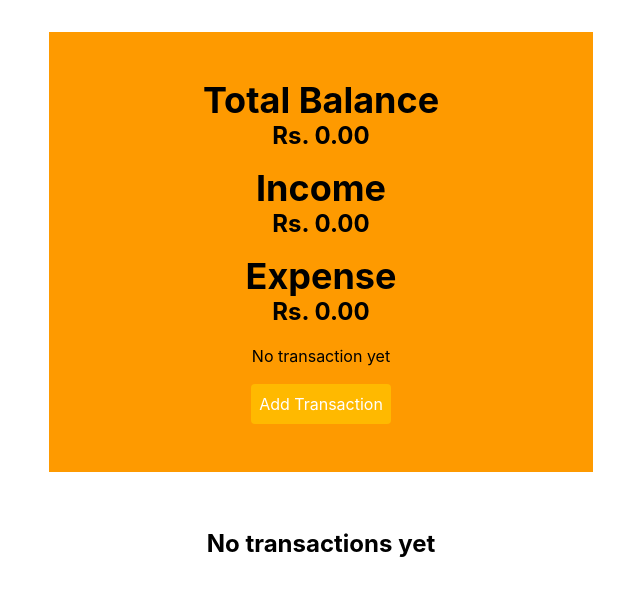
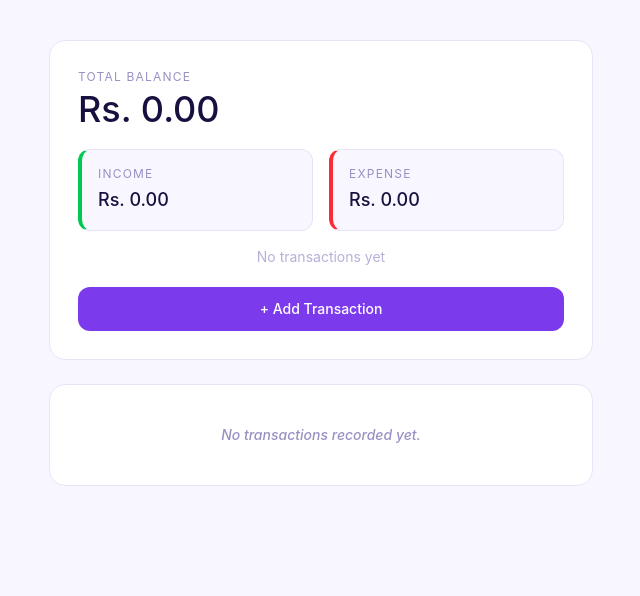
Before and after one commit to ManzarAbbass/Learning_react, a React (Vite) app in the folder 24-Expense-Tracker/: page / in a window 1280 px wide. Shown: the top 596 px of the page, without its empty margins (319-959 px from the left). Built offline with nearby package versions, Linux system fonts and the light colour scheme.

Commit message:
Ui polish

```diff
--- a/24-Expense-Tracker/src/App.jsx
+++ b/24-Expense-Tracker/src/App.jsx
@@ -8,13 +8,13 @@ const App = () => {
   const [form, setForm] = useState(false)
   return (
     <ExpenseContext>
-        <div className="min-h-screen bg-brand-bg">
-    <div className="max-w-xl mx-auto px-4 py-8 flex flex-col gap-6">
-      <Balance form={form} setForm={setForm}/>
-      {form && <AddExpense setForm={setForm} form={form} />}
-      <ExpenseList />
-    </div>
-    </div>
+      <div className="min-h-screen bg-[#f8f7ff]">
+        <div className="max-w-xl mx-auto px-4 py-6 sm:py-10">
+          <Balance form={form} setForm={setForm} />
+          {form && <AddExpense setForm={setForm} form={form} />}
+          <ExpenseList />
+        </div>
+      </div>
     </ExpenseContext>
   )
 }
--- a/24-Expense-Tracker/src/components/AddExpense.jsx
+++ b/24-Expense-Tracker/src/components/AddExpense.jsx
@@ -2,111 +2,145 @@ import { useContext, useState } from "react";
 import { expenseContextData } from "../context/ExpenseContext";
 
 const AddExpense = ({ form, setForm }) => {
-  const { addTransaction } = useContext(expenseContextData)
-  const [type, setType] = useState("Income")
+  const { addTransaction } = useContext(expenseContextData);
+  const [type, setType] = useState("Income");
   const [category, setCategory] = useState("");
   const [amount, setAmount] = useState("");
   const [date, setDate] = useState("");
 
-  const AddTransaction = () => {
+  const handleSubmit = (e) => {
+    e.preventDefault();
+    if (!category || !amount || !date) return alert("Please fill all fields");
+
     const newTransaction = {
-      id:Date.now(),
+      id: Date.now(),
       type: type.toLowerCase(),
-      category:category,
+      category: category,
       amount: parseFloat(amount),
-      date: date
-  }
-  addTransaction(newTransaction)
-}
+      date: date,
+    };
+
+    addTransaction(newTransaction);
+    setForm(false); // Form close karne ke liye
+  };
+
+  if (!form) return null;
+
   return (
-    <div className=" flex items-center justify-center bg-brand-bg">
-      <form onSubmit={(e) => {
-        e.preventDefault();
-        // Handle form submission here, such as sending data to an API or updating state
-      }}
-        className="bg-[#110e24] border border-[#1e1a35] rounded-xl p-8 flex flex-col gap-4 w-full max-w-md">
-        <h2 className="text-white text-xl font-medium">Add Transaction</h2>
-        <p className="text-[#4a4270] text-xs uppercase tracking-widest">Type</p>
-        <div className="flex bg-[#1a1530] rounded-full p-1 border border-[#2e2550]">
+    <div className="fixed inset-0 bg-[#1a1040]/20 backdrop-blur-sm flex items-center justify-center p-4 z-50">
+      <form
+        onSubmit={handleSubmit}
+        className="bg-white border border-[#e8e4f8] rounded-2xl p-7 flex flex-col gap-5 w-full max-w-md shadow-xl"
+      >
+        <div className="flex justify-between items-center">
+          <h2 className="text-xl font-bold text-[#1a1040]">Add Transaction</h2>
           <button
-            onClick={() => {
-              setType("Income")
-            }}
-            className="flex-1 py-2 rounded-full bg-brand-accent text-white text-sm border-solid-[#2e2550]">Income</button>
+            type="button"
+            onClick={() => setForm(false)}
+            className="text-[#9991c4] hover:text-[#1a1040]"
+          >
+            ✕
+          </button>
+        </div>
+
+        {/* Type Toggle */}
+        <div>
+          <p className="text-[10px] text-[#9991c4] uppercase tracking-[0.15em] mb-2 font-bold">Transaction Type</p>
+          <div className="flex bg-[#f8f7ff] rounded-xl p-1 border border-[#e8e4f8]">
             <button
-            onClick={() => {
-              setType("Expense")
-            }}
-            className="flex-1 py-2 rounded-full bg-brand-accent text-white text-sm border-solid-[#2e2550]">Expense</button>
+              type="button"
+              onClick={() => setType("Income")}
+              className={`flex-1 py-2 rounded-lg text-sm font-medium transition-all ${
+                type === "Income" ? "bg-[#7c3aed] text-white shadow-md" : "text-[#9991c4]"
+              }`}
+            >
+              Income
+            </button>
+            <button
+              type="button"
+              onClick={() => setType("Expense")}
+              className={`flex-1 py-2 rounded-lg text-sm font-medium transition-all ${
+                type === "Expense" ? "bg-[#7c3aed] text-white shadow-md" : "text-[#9991c4]"
+              }`}
+            >
+              Expense
+            </button>
           </div>
-        <p className="text-[#4a4270] text-xs uppercase tracking-widest">Category</p>
+        </div>
+
+        {/* Category Select */}
+        <div>
+          <p className="text-[10px] text-[#9991c4] uppercase tracking-[0.15em] mb-2 font-bold">Category</p>
           <select
-          onChange={(e) => {
-            setCategory(e.target.value)
-          }}
-          className="w-full bg-[#1a1530] border border-[#2e2550] rounded-lg px-4 py-2.5 text-[#e2e0f0] text-sm outline-none">
-          <option value={type} >Select category</option>
-          {type === "Income" ?
-            (
+            required
+            value={category}
+            onChange={(e) => setCategory(e.target.value)}
+            className="w-full bg-[#f8f7ff] border border-[#e8e4f8] rounded-xl px-4 py-3 text-[#1a1040] text-sm outline-none focus:border-[#7c3aed] transition-colors appearance-none"
+          >
+            <option value="">Select Category</option>
+            {type === "Income" ? (
               <>
                 <option value="Salary">Salary</option>
                 <option value="Freelance">Freelance</option>
                 <option value="Business">Business</option>
-                <option value="Investment">Investment</option>
                 <option value="Other">Other</option>
               </>
-            ) : (<>
+            ) : (
+              <>
                 <option value="Food">Food</option>
                 <option value="Transport">Transport</option>
                 <option value="Shopping">Shopping</option>
                 <option value="Bills">Bills</option>
-              <option value="Health">Health</option>
                 <option value="Other">Other</option>
               </>
             )}
           </select>
+        </div>
 
-        <p className="text-[#4a4270] text-xs uppercase tracking-widest">Amount</p>
+        {/* Amount Input */}
+        <div>
+          <p className="text-[10px] text-[#9991c4] uppercase tracking-[0.15em] mb-2 font-bold">Amount</p>
           <input
             required
-          onChange={(e) => {
-            setAmount(e.target.value)
-          }}
             type="number"
-          placeholder="Rs.0.00"
-          min={1}
+            placeholder="0.00"
             value={amount}
-          className="w-full bg-[#1a1530] border border-[#2e2550] rounded-lg px-4 py-2.5 text-[#e2e0f0] text-sm outline-none"
+            onChange={(e) => setAmount(e.target.value)}
+            className="w-full bg-[#f8f7ff] border border-[#e8e4f8] rounded-xl px-4 py-3 text-[#1a1040] text-sm outline-none focus:border-[#7c3aed] transition-colors"
           />
-        <p className="text-[#4a4270] text-xs uppercase tracking-widest">Date</p>
+        </div>
+
+        {/* Date Input */}
+        <div>
+          <p className="text-[10px] text-[#9991c4] uppercase tracking-[0.15em] mb-2 font-bold">Date</p>
           <input
             required
-          onChange={(e) => {
-            setDate(e.target.value)
-          }}
+            type="date"
             value={date}
-          type="date" id="date" name="date"
-          className="w-full bg-[#1a1530] border border-[#2e2550] rounded-lg px-4 py-2.5 text-[#e2e0f0] text-sm outline-none cursor-pointer"
+            onChange={(e) => setDate(e.target.value)}
+            className="w-full bg-[#f8f7ff] border border-[#e8e4f8] rounded-xl px-4 py-3 text-[#1a1040] text-sm outline-none focus:border-[#7c3aed] transition-colors"
           />
+        </div>
 
-
+        {/* Actions */}
+        <div className="flex gap-3 mt-2">
           <button
-          onClick={() => {
-            AddTransaction();
-            setForm(false)
-          }}
-          className="bg-amber-400 p-2 rounded text-white hover:bg-amber-200 cursor-pointer">Add Transaction</button>
+            type="submit"
+            className="flex-[2] bg-[#7c3aed] text-white rounded-xl py-3 text-sm font-medium hover:opacity-90 transition-opacity shadow-lg shadow-purple-200"
+          >
+            Add Transaction
+          </button>
           <button
-          className="bg-gray-400 p-2 rounded text-white hover:bg-gray-200 cursor-pointer"
-          onClick={() => {
-            setForm(false);
-          }}
+            type="button"
+            onClick={() => setForm(false)}
+            className="flex-1 bg-[#f8f7ff] text-[#9991c4] border border-[#e8e4f8] rounded-xl py-3 text-sm font-medium hover:bg-red-50 hover:text-red-500 hover:border-red-100 transition-all"
           >
             Cancel
           </button>
+        </div>
       </form>
     </div>
-  )
-}
+  );
+};
 
-export default AddExpense
+export default AddExpense;
--- a/24-Expense-Tracker/src/components/Balance.jsx
+++ b/24-Expense-Tracker/src/components/Balance.jsx
@@ -4,31 +4,47 @@ import { expenseContextData } from "../context/ExpenseContext"
 import { calculateBalance,calculateExpense,calculateIncome } from "../utils/calculations"
 
 
-const Balance = ({form, setForm }) => {
-  const {transaction}= useContext(expenseContextData)
+const Balance = ({ form, setForm }) => {
+  const { transaction } = useContext(expenseContextData)
   return (
-    <div className={`flex items-center justify-center ${form ? 'hidden' : 'block'} bg-amber-500`}>
-      <div className="p-12 flex flex-col gap-4 items-center justify-between">
-        <div className="flex flex-col items-center">
-          <h2 className="text-4xl font-bold">Total Balance</h2>
-          <p className="text-2xl font-bold">{`Rs. ${calculateBalance(transaction).toFixed(2)}`}</p>
+    <div className={`${form ? 'hidden' : 'block'}`}>
+
+      <div className="bg-white border border-[#e8e4f8] rounded-2xl p-7">
+
+        <div className="flex justify-between items-center mb-5">
+          <div>
+            <p className="text-xs text-[#9991c4] uppercase tracking-widest mb-1">Total Balance</p>
+            <p className="text-4xl font-medium text-[#1a1040]">
+              {`Rs. ${calculateBalance(transaction).toFixed(2)}`}
+            </p>
+          </div>
         </div>
-        <div className="flex flex-col items-center">
-          <h2 className="text-4xl font-bold">Income</h2>
-          <p className="text-2xl font-bold">{`Rs. ${calculateIncome(transaction).toFixed(2)}`}</p>
+
+        <div className="grid grid-cols-1 md:grid-cols-2 gap-4">
+          <div className="bg-[#f8f7ff] border border-[#e8e4f8] border-l-4 border-l-green-500 rounded-xl p-4">
+            <p className="text-xs text-[#9991c4] uppercase tracking-widest mb-1">Income</p>
+            <p className="text-lg font-medium text-[#1a1040]">
+              {`Rs. ${calculateIncome(transaction).toFixed(2)}`}
+            </p>
+          </div>
+          <div className="bg-[#f8f7ff] border border-[#e8e4f8] border-l-4 border-l-red-500 rounded-xl p-4">
+            <p className="text-xs text-[#9991c4] uppercase tracking-widest mb-1">Expense</p>
+            <p className="text-lg font-medium text-[#1a1040]">
+              {`Rs. ${calculateExpense(transaction).toFixed(2)}`}
+            </p>
+          </div>
         </div>
-        <div className="flex flex-col items-center">
-          <h2 className="text-4xl font-bold">Expense</h2>
-          <p className="text-2xl font-bold">{`Rs. ${calculateExpense(transaction).toFixed(2)}`}</p>
-        </div>
-        <div className="flex flex-col items-center">
-          <p className={`border-s-olive-50 ${transaction.length === 0 ? 'block' : 'hidden'}`}>No transaction yet</p>
-        </div>
+
+        {transaction.length === 0 && (
+          <p className="text-center text-[#b8b0d8] text-sm mt-4">No transactions yet</p>
+        )}
+
         <button
-        onClick={()=>{
-          setForm(true)
-        }}
-        className="bg-amber-400 p-2 rounded text-white hover:bg-amber-200 cursor-pointer">Add Transaction</button>
+          onClick={() => setForm(true)}
+          className="w-full bg-[#7c3aed] text-white rounded-xl py-3 text-sm font-medium mt-5 hover:opacity-90 cursor-pointer transition-opacity">
+          + Add Transaction
+        </button>
+
       </div>
     </div>
   )
--- a/24-Expense-Tracker/src/components/ExpenseItem.jsx
+++ b/24-Expense-Tracker/src/components/ExpenseItem.jsx
@@ -2,21 +2,36 @@ import { Trash } from "lucide-react"
 import { useContext } from "react"
 import { expenseContextData } from "../context/ExpenseContext"
 
-const ExpenseItem = ({ item}) => {
+const ExpenseItem = ({ item }) => {
   const { deleteTransaction } = useContext(expenseContextData)
+
   return (
-    <div  className={`text-white flex gap-4 p-2 ${item.type === 'income' ? 'bg-green-500' : 'bg-red-500'}`} >
-    <ul className="flex gap-2">
-      <li>{`id: ${item.id}`}</li>
-      <li>{`type: ${item.type}`}</li>
-      <li>{`category: ${item.category}`}</li>
-      <li>{`amount: ${item.amount}`}</li>
-    </ul>
-    <button
-    onClick={()=>{
-      deleteTransaction(item.id)
-    }}
-     ><Trash size={20}/></button>
+    <div className="bg-white border border-[#e8e4f8] rounded-2xl p-4 flex items-center justify-between group hover:shadow-md transition-shadow">
+
+      <div className="flex items-center gap-4">
+        {/* Type Indicator Circle */}
+        <div className={`w-2 h-10 rounded-full ${item.type === 'income' ? 'bg-green-500' : 'bg-red-500'}`} />
+
+        <div>
+          <p className="text-[#1a1040] font-semibold text-sm capitalize">{item.category}</p>
+          <p className="text-[#9991c4] text-[10px] uppercase tracking-wider">{item.date || 'No Date'}</p>
+        </div>
+      </div>
+
+      <div className="flex items-center gap-4">
+        <div className="text-right">
+          <p className={`font-bold text-base ${item.type === 'income' ? 'text-green-600' : 'text-red-600'}`}>
+            {item.type === 'income' ? '+' : '-'} Rs.{Math.abs(item.amount).toFixed(2)}
+          </p>
+        </div>
+
+        <button
+          onClick={() => deleteTransaction(item.id)}
+          className="text-[#9991c4] hover:text-red-500 p-2 hover:bg-red-50 rounded-lg transition-all"
+        >
+          <Trash size={18} />
+        </button>
+      </div>
     </div>
   )
 }
--- a/24-Expense-Tracker/src/components/ExpenseList.jsx
+++ b/24-Expense-Tracker/src/components/ExpenseList.jsx
@@ -7,20 +7,30 @@ const ExpenseList = () => {
 
     if (transaction.length === 0) {
         return (
-            <div className="text-center mt-8">
-                <p className="text-2xl font-bold">No transactions yet</p>
+            <div className="bg-white border border-[#e8e4f8] rounded-2xl p-10 text-center mt-6">
+                <p className="text-[#9991c4] text-sm font-medium italic">No transactions recorded yet.</p>
             </div>
         )
     }
+
     return (
-        <div className="bg-black">
-            <h2 className="text-2xl font-bold text-white mb-4 align-middle">Transaction List</h2>
-            {transaction.map((item, index) => {
-                return <div key={index}>
-                    <ExpenseItem item={item} />
-                </div>
-            })
-            }
+        <div className="mt-8">
+            {/* Header section matching Balance style */}
+            <div className="flex justify-between items-center mb-4 px-2">
+                <h2 className="text-xs text-[#9991c4] uppercase tracking-[0.2em] font-bold">
+                    Recent Transactions
+                </h2>
+                <span className="text-[10px] bg-[#f8f7ff] text-[#7c3aed] px-2 py-1 rounded-full font-bold border border-[#e8e4f8]">
+                    {transaction.length} Total
+                </span>
+            </div>
+
+            {/* Transaction Items Container */}
+            <div className="flex flex-col gap-3">
+                {transaction.map((item) => (
+                    <ExpenseItem key={item.id} item={item} />
+                ))}
+            </div>
         </div>
     )
 }
```
Lines whose indentation alone changed are shown as unchanged.
